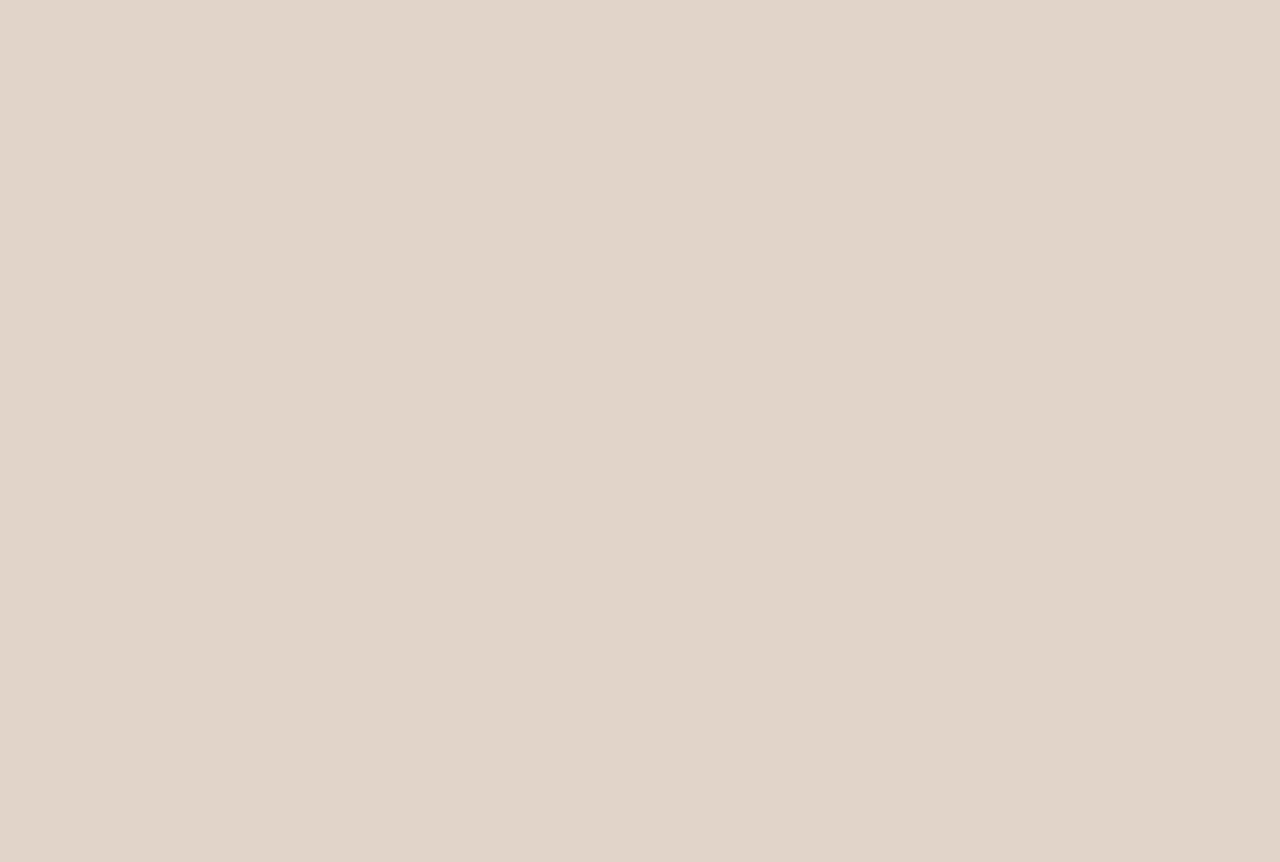
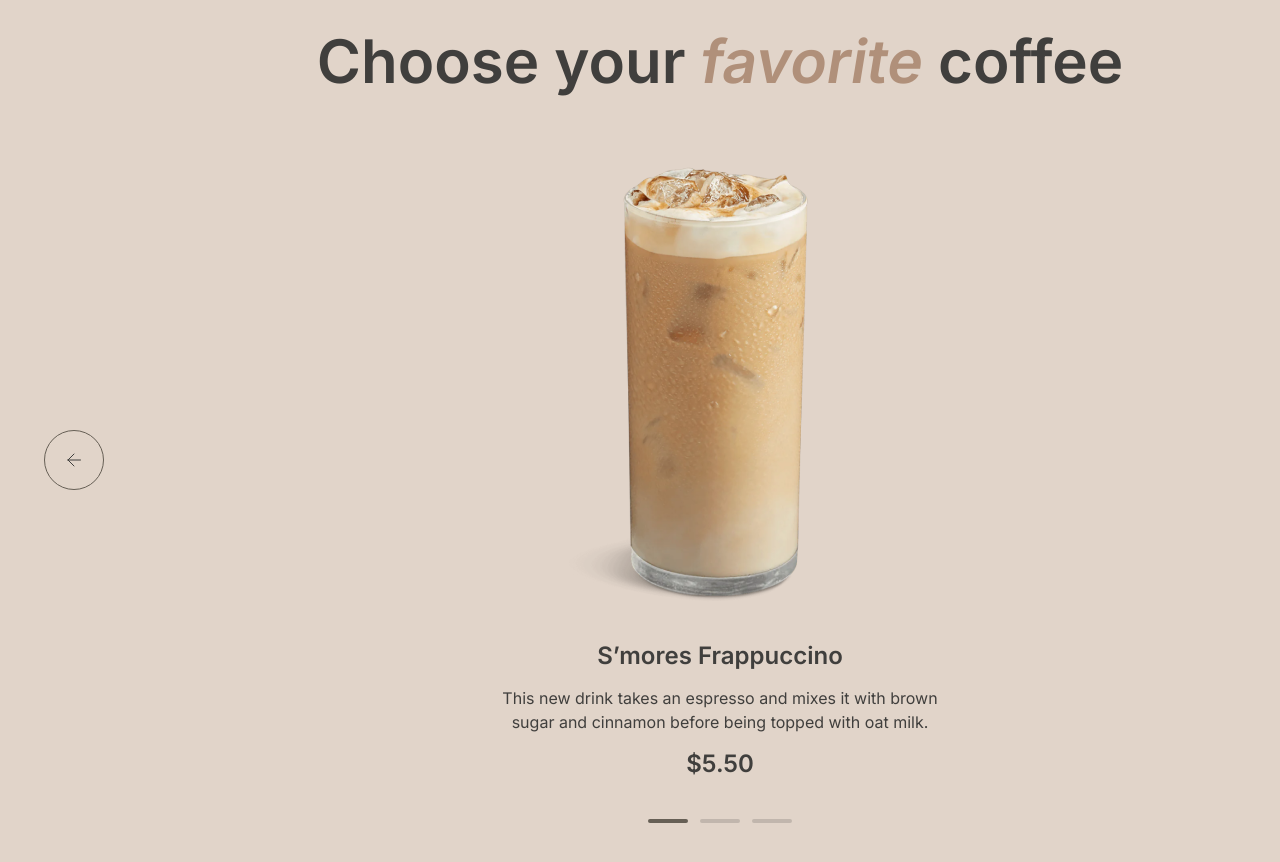
Before and after one commit to AlexandrKlychnikov/coffee-house, a React app: page / in a window 1280 px wide. Shown: the part 820-1682 px from the top of the page. Before the commit the page ends 800 px from the top, so only its background shows below. Built offline with nearby package versions, Linux system fonts and the light colour scheme.

Commit message:
feat: create basic layout Hero block on main page

```diff
--- a/src/App.tsx
+++ b/src/App.tsx
@@ -1,11 +1,13 @@
 import * as React from "react";
 import Header from "@components/header/header";
 import "./App.sass";
+import FavoriteCoffee from "@components/favorite-coffee/favorite-coffee";
 
 function App() {
   return (
     <div className="App">
       <Header />
+      <FavoriteCoffee />
     </div>
   );
 }
--- /dev/null
+++ b/src/components/favorite-coffee/arrow-left.tsx
@@ -0,0 +1,23 @@
+import * as React from "react";
+
+const ArrowLeft = () => {
+  return (
+    <div className="arrow left">
+      <svg
+        width="24"
+        height="24"
+        viewBox="0 0 24 24"
+        fill="none"
+        xmlns="http://www.w3.org/2000/svg"
+      >
+        <path
+          d="M18.5 12H6M6 12L12 6M6 12L12 18"
+          stroke="#403F3D"
+          stroke-linecap="round"
+          stroke-linejoin="round"
+        />
+      </svg>
+    </div>
+  );
+};
+export default ArrowLeft;
--- /dev/null
+++ b/src/components/favorite-coffee/arrow-right.tsx
@@ -0,0 +1,23 @@
+import * as React from "react";
+
+const ArrowRight = () => {
+  return (
+    <div className="arrow right">
+      <svg
+        width="24"
+        height="24"
+        viewBox="0 0 24 24"
+        fill="none"
+        xmlns="http://www.w3.org/2000/svg"
+      >
+        <path
+          d="M6 12H18.5M18.5 12L12.5 6M18.5 12L12.5 18"
+          stroke="#403F3D"
+          stroke-linecap="round"
+          stroke-linejoin="round"
+        />
+      </svg>
+    </div>
+  );
+};
+export default ArrowRight;
--- /dev/null
+++ b/src/components/favorite-coffee/favorite-coffee.sass
@@ -0,0 +1,90 @@
+.favorite
+  display: flex
+  flex-direction: column
+  align-items: center
+  gap: 40px
+  align-self: stretch
+  padding: 0
+
+.favorite__heading
+  color: #403F3D
+  text-align: center
+  font-family: Inter
+  font-size: 60px
+  font-style: normal
+  font-weight: 600
+  line-height: 125%
+  .favorite__accent
+    font-style: italic
+    display: inline-block
+    transform: skew(5deg) translateX(-5px)
+    color: #B0907A
+
+.favorite__slider-container
+  width: 100%
+  display: flex
+  flex-direction: column
+  gap: 40px
+
+.controls
+  display: flex
+  gap: 12px
+
+.control
+  width: 40px
+  height: 4px
+  border-radius: 100px
+  background: #C1B6AD
+  &.active
+    background: #665F55
+
+.favorite__slider
+  box-sizing: border-box
+  padding: 2px 4px 0 4px
+  position: relative
+  display: flex
+  justify-content: space-between
+  align-items: center
+  gap: 40px
+  width: 100%
+  height: 640px
+
+.content-box
+  width: 480px
+  height: 640px
+  display: flex
+  flex-direction: column
+  gap: 17px
+
+.description-box
+  display: flex
+  flex-direction: column
+  gap: 15px
+  color: #403F3D
+  text-align: center
+  h4, .price
+    font-size: 24px
+    font-weight: 600
+    line-height: 125%
+  .description
+    font-size: 16px
+    font-weight: 400
+    line-height: 150%
+
+.arrow
+  width: 58px
+  height: 58px
+  border-radius: 100px
+  border: 1px solid #665F55
+  display: flex
+  justify-content: center
+  align-items: center
+  cursor: pointer
+  &:hover
+    transition: 0.8s ease
+    background-color: #665F55
+    & svg path
+      transition: 0.8s ease
+      stroke: #E1D4C9
+  &:not(:hover)
+    transition: 0.8s ease
--- /dev/null
+++ b/src/components/favorite-coffee/favorite-coffee.tsx
@@ -0,0 +1,42 @@
+import * as React from "react";
+import "./favorite-coffee.sass";
+import coffee_1 from "@assets/images/coffee-slider-1.png";
+import ArrowRight from "./arrow-right";
+import ArrowLeft from "./arrow-left";
+
+const FavoriteCoffee = () => {
+  return (
+    <section className="favorite" id="favorite-coffee">
+      <h2 className="favorite__heading">
+        Choose your <span className="favorite__accent">favorite</span> coffee
+      </h2>
+      <div className="favorite__slider-container">
+        <div className="favorite__slider">
+          <ArrowLeft />
+          <div className="slide-container">
+            <div className="content-box">
+              <div className="slider-image">
+                <img src={coffee_1} alt="cup" />
+              </div>
+              <div className="description-box">
+                <h4>S’mores Frappuccino</h4>
+                <p className="description">
+                  This new drink takes an espresso and mixes it with brown sugar
+                  and cinnamon before being topped with oat milk.
+                </p>
+                <p className="price">$5.50</p>
+              </div>
+            </div>
+          </div>
+          <ArrowRight />
+        </div>
+      </div>
+      <div className="controls">
+        {["one", "two", "three"].map((num) => (
+          <div className={`control ${num} ${num === "one" && "active"}`}></div>
+        ))}
+      </div>
+    </section>
+  );
+};
+export default FavoriteCoffee;
--- a/src/components/navbar/navbar.sass
+++ b/src/components/navbar/navbar.sass
@@ -44,5 +44,9 @@
   right: 20px
   display: flex
   gap: 40px
+  a
+    display: inline-block
+  a::first-letter
+    text-transform: uppercase
   li
     list-style-type: none
--- a/src/components/navbar/navbar.tsx
+++ b/src/components/navbar/navbar.tsx
@@ -4,7 +4,7 @@ import Logo from "@components/logo/logo";
 import cup from "@assets/icons/coffee-cup.svg";
 
 const Navbar = () => {
-  const menuItems = ["Favorite coffee", "About", "Mobile app", "Contact us"];
+  const menuItems = ["favorite coffee", "about", "mobile app", "contact us"];
   return (
     <div className="navbar">
       <Logo />
@@ -13,7 +13,7 @@ const Navbar = () => {
           {menuItems.map((item) => {
             return (
               <li>
-                <a href={"#" + item.split(" ")[0].toLowerCase()}>{item}</a>
+                <a href={"#" + item.split(" ").join("-")}>{item}</a>
               </li>
             );
           })}
```
